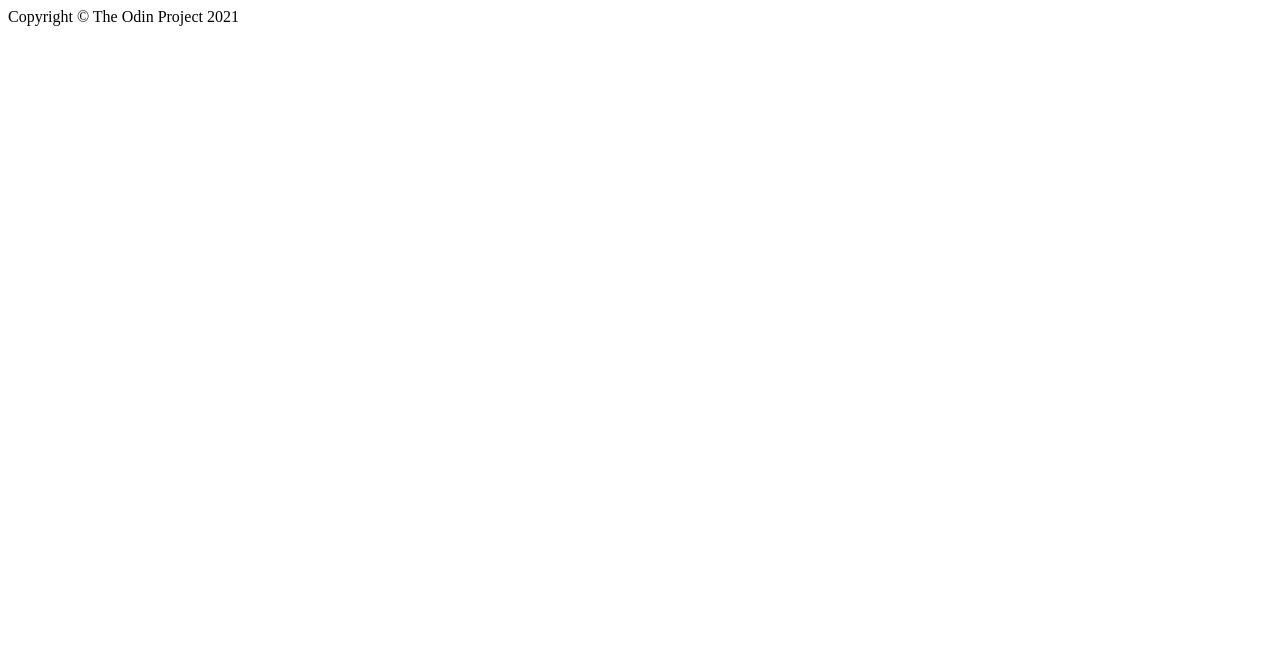
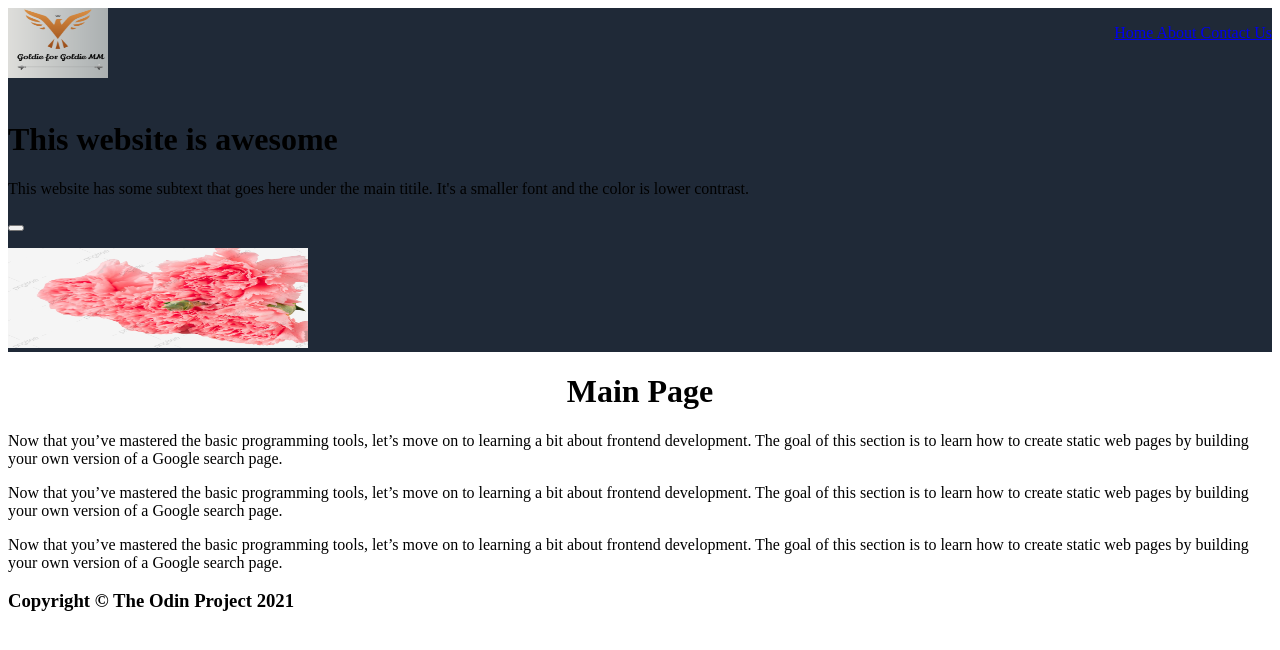
Before and after one commit to wsyswsys/odin-recipes, a plain HTML site: page index.html in a window 1280 px wide. Drawn offline with Linux system fonts and the light colour scheme.

Commit message:
Add index.html

```diff
--- a/index.html
+++ b/index.html
@@ -1,31 +1,48 @@
 <!DOCTYPE html>
-<html>
-    <head>
-        <meta charset="utf-8" />
-        <title></title>
-    </head>
-    <body>
-       <!--  <header>
-            <h1>Header</h1>
-            <p> My First Header</p>
-        </header>-->
-        <div id="header">
+<html lang="en" dir="ltr">
+  <head>
+    <meta charset="utf-8" name="viewport" content="width:devicewidth; initial-scale:1" />
+    <title> Basic HTML Layout</title>
+  </head>
+  <body>
+    <header style="background-color: #1f2937">
+      <nav >
+        <img src="img/logo.png" width="100px" height="70px" alt="Header Logo">
+        <p style="float:right">
+          <a href="home.html">Home </a>
+          <a href="About.html">About </a>
+          <a href="contact.html">Contact Us </a>
+          <!--<a href="service.html">Terms of Services </a>
+          <a href="policy.html">Privacy Policy </a>-->
+        </p>
+      </nav>
+      <br>
+      <navstyle="background-color: #1f2937">
+                <p>
+                  <h1>This website is awesome</h1>
+                  <p>
+                    This website has some subtext that goes here under the main titile. It's a smaller font and the color is lower contrast.
+                  </p>
+                  <button type="submit" name="Sign up" color="blue"></button>
+                </p>
 
-        </div>
-        <div id="banner" >
+                <img src="img/test.jpg" alt="Carnation Pink" width="300px" height="100px">
+        </nav>
+    </header>
+    <Main>
+      <h1 style="text-align:center">Main Page</h1>
+      <p>
+        Now that you’ve mastered the basic programming tools, let’s move on to learning a bit about frontend development. The goal of this section is to learn how to create static web pages by building your own version of a Google search page.
+      </p>
+      <p>Now that you’ve mastered the basic programming tools, let’s move on to learning a bit about frontend development. The goal of this section is to learn how to create static web pages by building your own version of a Google search page.
+      </p>
+      <p>
+        Now that you’ve mastered the basic programming tools, let’s move on to learning a bit about frontend development. The goal of this section is to learn how to create static web pages by building your own version of a Google search page.
+      </p>
 
-        </div>
-        <div id=" ">
-
-        </div>
-        <div id=" ">
-
-        </div>
-        <div id=" ">
-
-        </div>
-        <div id='footer'>
-            Copyright &#169 The Odin Project 2021
-        </div>
-    </body>
+    </main>
+    <footer >
+      <h3> Copyright &#169 The Odin Project 2021 </h3>
+    </footer>
+  </body>
 </html>
```
